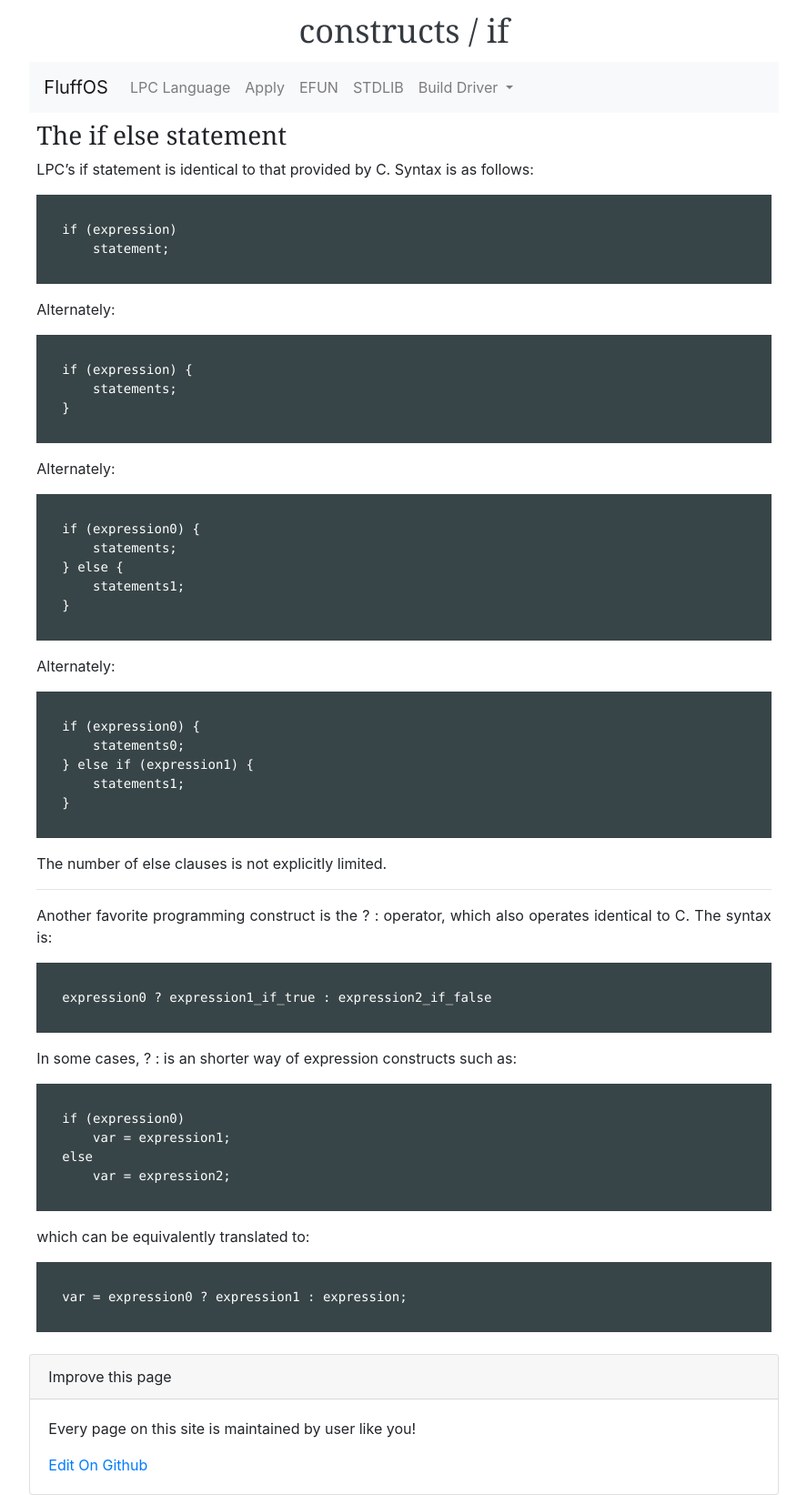
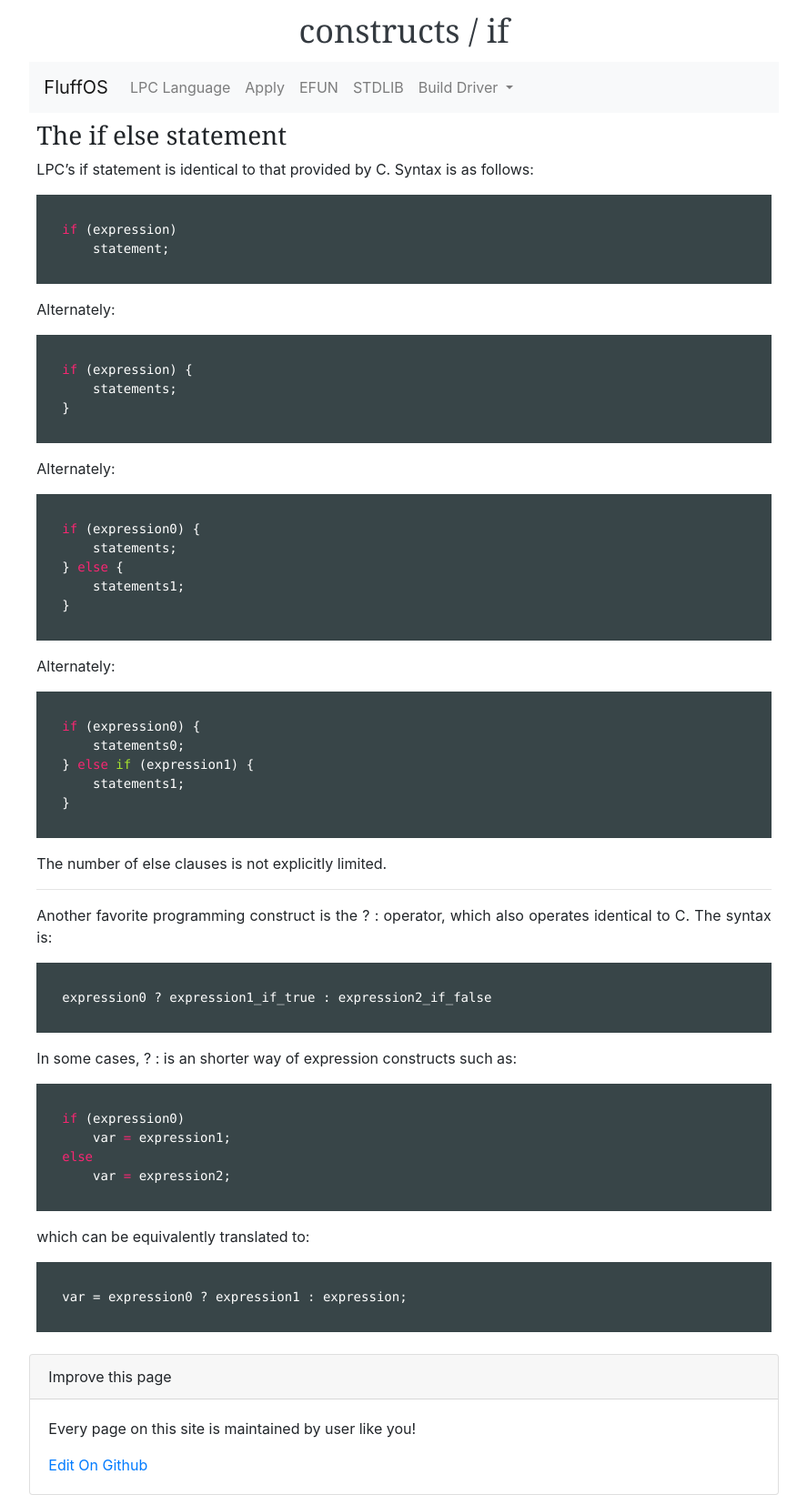
Before and after one commit to MudRen/mudren.github.io, a Jekyll site: the page built from lpc/constructs/if.md, in a window 1280 px wide. Shown: the whole page at 91% size, without its empty margins (196-1083 px from the left). Built offline with Jekyll 4.4.1, drawn with Linux system fonts in a browser that asks for light colours; a script that is not in the unit is left out; comment, search, counter and statistics services are not loaded.

Commit message:
update docs

````diff
--- a/lpc/constructs/if.md
+++ b/lpc/constructs/if.md
@@ -7,30 +7,38 @@ title: constructs / if
 
 LPC's if statement is identical to that provided by C. Syntax is as follows:
 
-    if (expression)
-        statement;
+```c
+if (expression)
+    statement;
+```
 
 Alternately:
 
-    if (expression) {
-        statements;
-    }
+```c
+if (expression) {
+    statements;
+}
+```
 
 Alternately:
 
-    if (expression0) {
-        statements;
-    } else {
-        statements1;
-    }
+```c
+if (expression0) {
+    statements;
+} else {
+    statements1;
+}
+```
 
 Alternately:
 
-    if (expression0) {
-        statements0;
-    } else if (expression1) {
-        statements1;
-    }
+```c
+if (expression0) {
+    statements0;
+} else if (expression1) {
+    statements1;
+}
+```
 
 The number of else clauses is not explicitly limited.
 
@@ -43,10 +51,12 @@ operates identical to C. The syntax is:
 
 In some cases, ? : is an shorter way of expression constructs such as:
 
-    if (expression0)
-        var = expression1;
-    else
-        var = expression2;
+```c
+if (expression0)
+    var = expression1;
+else
+    var = expression2;
+```
 
 which can be equivalently translated to:
 
````
Also changed, not shown: index.md (+5 -8 lines), lpc/types/array.md (+14 -30 lines).
